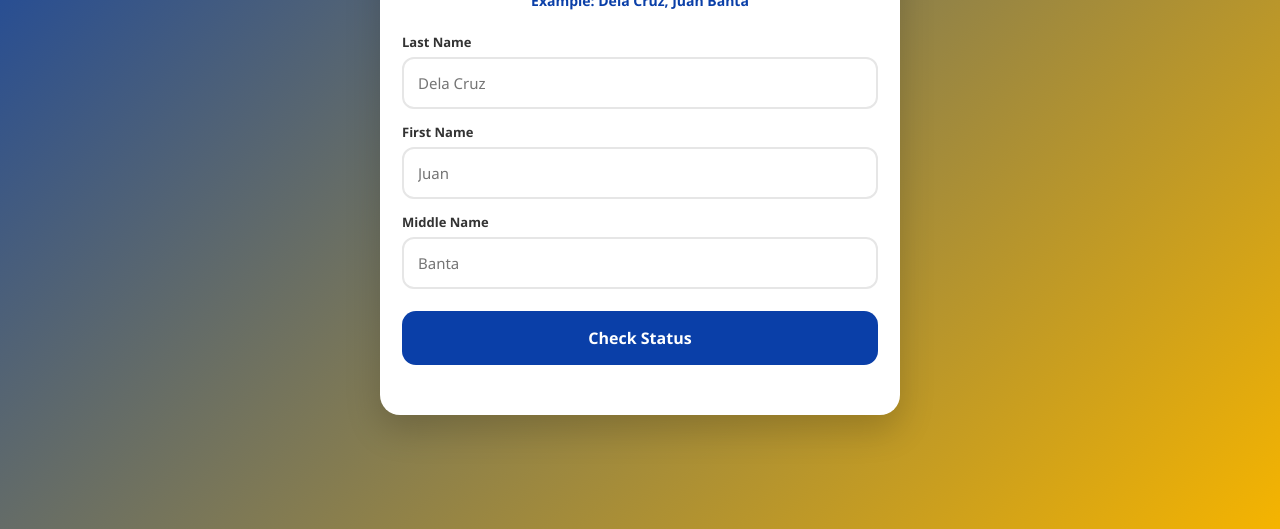
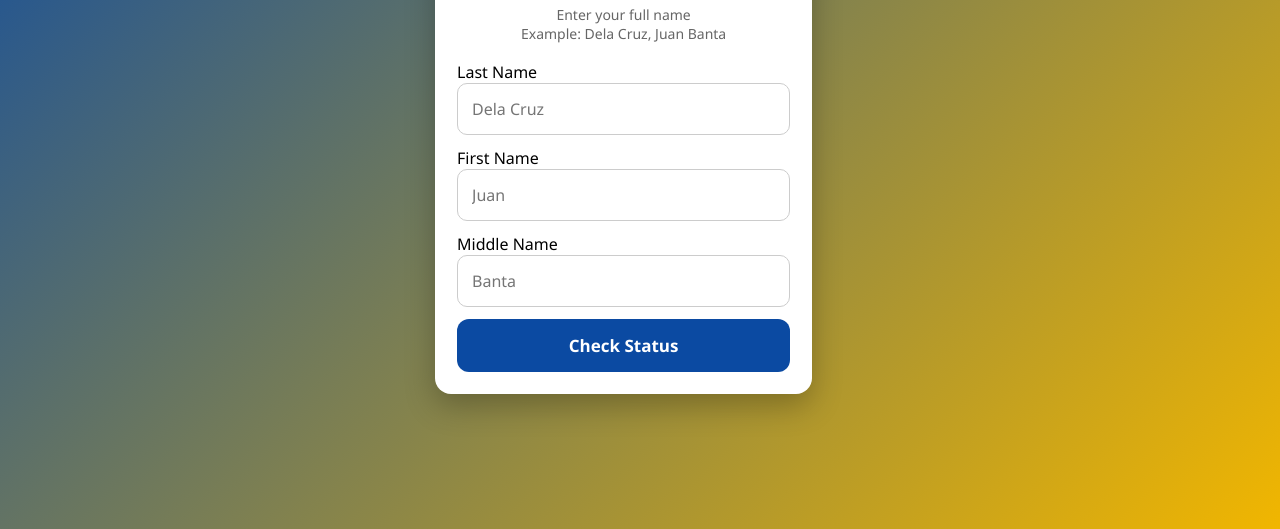
Before and after one commit to jcabesas/Iwahori-MPC-Metv2025, a plain HTML site: page index.html in a window 1280 px wide. Shown: the part 271-800 px from the top of the page. Drawn offline with Linux system fonts and the light colour scheme.

Commit message:
Update style.css

```diff
--- a/style.css
+++ b/style.css
@@ -1,124 +1,67 @@
+/* RESET */
 * {
   box-sizing: border-box;
-  font-family: "Segoe UI", Arial, sans-serif;
+  font-family: 'Segoe UI', sans-serif;
 }
 
+/* BACKGROUND */
 body {
   margin: 0;
-  background: linear-gradient(135deg, #0a3fa8, #f5b400);
   min-height: 100vh;
+  background: linear-gradient(135deg, #0b4aa2, #f1b600);
   display: flex;
   align-items: center;
   justify-content: center;
-  padding: 15px; /* important for phones */
 }
 
-.wrapper {
-  width: 100%;
+/* CARD */
+.card {
+  width: 92%;
+  max-width: 420px;
+  background: #fff;
+  border-radius: 16px;
+  padding: 22px;
+  box-shadow: 0 12px 30px rgba(0,0,0,0.25);
 }
 
-.card {
-  background: #fff;
-  max-width: 520px;
-  width: 100%;
-  margin: auto;
-  padding: 28px 22px;
-  border-radius: 20px;
-  box-shadow: 0 15px 35px rgba(0,0,0,0.18);
+/* TITLE */
+.card h2 {
   text-align: center;
+  color: #0b4aa2;
+  font-size: 22px;
+  margin-bottom: 6px;
 }
 
-h1 {
-  color: #0a3fa8;
-  font-size: 22px;
-  margin-bottom: 8px;
+.card p {
+  text-align: center;
+  font-size: 14px;
+  color: #666;
+  margin-bottom: 18px;
 }
 
-.subtitle {
-  font-size: 14px;
-  color: #555;
-  margin-bottom: 22px;
-  line-height: 1.5;
+/* INPUTS */
+.card input {
+  width: 100%;
+  padding: 14px;
+  font-size: 16px;
+  margin-bottom: 12px;
+  border-radius: 10px;
+  border: 1px solid #ccc;
 }
 
-.subtitle span {
-  color: #0a3fa8;
-  font-weight: 600;
+/* BUTTON */
+.card button {
+  width: 100%;
+  padding: 15px;
+  font-size: 17px;
+  font-weight: bold;
+  border-radius: 12px;
+  border: none;
+  background: #0b4aa2;
+  color: white;
+  cursor: pointer;
 }
 
-.form {
-  display: grid;
-  gap: 14px;
-}
-
-.field {
-  text-align: left;
-}
-
-label {
-  font-size: 13px;
-  font-weight: 600;
-  margin-bottom: 6px;
-  display: block;
-  color: #333;
-}
-
-input {
-  width: 100%;
-  padding: 14px;
-  border-radius: 12px;
-  border: 2px solid #e6e6e6;
-  font-size: 15px;
-  transition: all 0.2s ease;
-}
-
-input:focus {
-  outline: none;
-  border-color: #f5b400;
-  box-shadow: 0 0 0 3px rgba(245,180,0,0.25);
-}
-
-button {
-  margin-top: 22px;
-  width: 100%;
-  padding: 16px;
-  background: #0a3fa8;
-  color: #fff;
-  border: none;
-  border-radius: 14px;
-  font-size: 16px;
-  font-weight: bold;
-  cursor: pointer;
-  transition: transform 0.15s ease, box-shadow 0.15s ease;
-}
-
-button:active {
+.card button:active {
   transform: scale(0.98);
 }
-
-#result {
-  margin-top: 22px;
-  font-size: 16px;
-  font-weight: 600;
-  color: #0a3fa8;
-}
-
-/* 📱 Extra small phones */
-@media (max-width: 380px) {
-  h1 {
-    font-size: 20px;
-  }
-
-  .card {
-    padding: 22px 18px;
-  }
-
-  input {
-    padding: 12px;
-  }
-
-  button {
-    padding: 14px;
-    font-size: 15px;
-  }
-}
```
